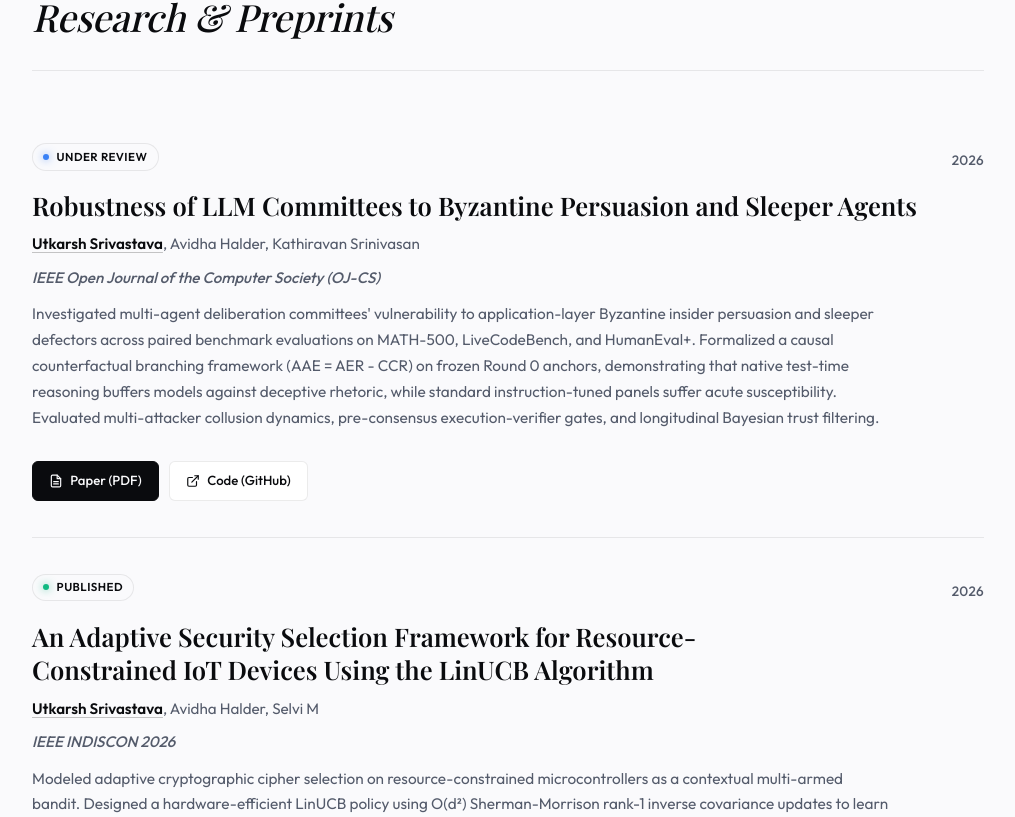
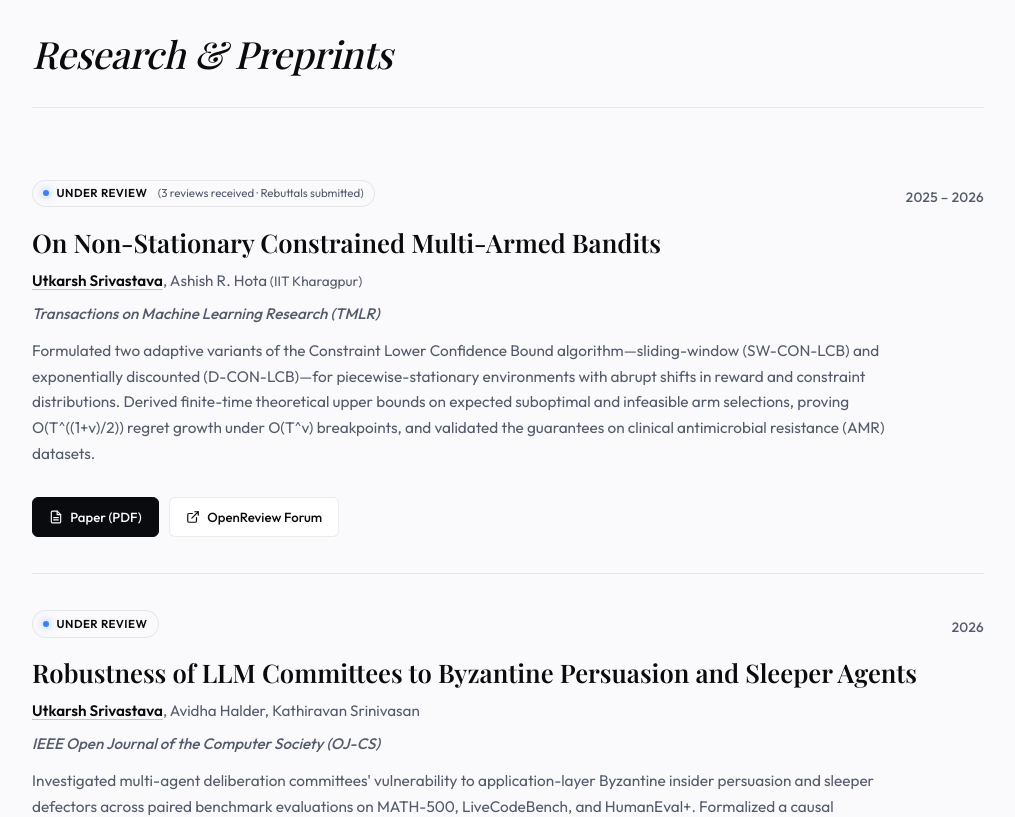
Before and after one commit to Xanviere/PersonalWebsite, a React (Vite) app: page / in a window 1280 px wide. Shown: the part 953-1770 px from the top of the page, without its empty margins (132-1147 px from the left). Built offline with nearby package versions, Linux system fonts and the light colour scheme; a web font is replaced by a local one.

Commit message:
Restore TMLR paper to research listings

```diff
--- a/src/data.js
+++ b/src/data.js
@@ -27,6 +27,27 @@ export const education = [
 export const research = [
   {
     id: 1,
+    topic: "On Non-Stationary Constrained Multi-Armed Bandits",
+    shortTitle: "On Non-Stationary Constrained Multi-Armed Bandits",
+    shortVenue: "TMLR",
+    duration: "2025 – 2026",
+    authors: [
+      { name: "Utkarsh Srivastava", isSelf: true },
+      { name: "Ashish R. Hota", affiliation: "IIT Kharagpur" }
+    ],
+    description: "Formulated two adaptive variants of the Constraint Lower Confidence Bound algorithm—sliding-window (SW-CON-LCB) and exponentially discounted (D-CON-LCB)—for piecewise-stationary environments with abrupt shifts in reward and constraint distributions. Derived finite-time theoretical upper bounds on expected suboptimal and infeasible arm selections, proving O(T^((1+v)/2)) regret growth under O(T^v) breakpoints, and validated the guarantees on clinical antimicrobial resistance (AMR) datasets.",
+    status: "Under Review",
+    statusNote: "3 reviews received · Rebuttals submitted",
+    venue: "Transactions on Machine Learning Research (TMLR)",
+    tags: ["Constrained Bandits", "Non-Stationary Environments", "Finite-Time Regret Bounds"],
+    link: "https://openreview.net/pdf?id=Hi6Jwtya6x",
+    links: [
+      { label: "Paper (PDF)", url: "https://openreview.net/pdf?id=Hi6Jwtya6x", type: "pdf" },
+      { label: "OpenReview Forum", url: "https://openreview.net/forum?id=Hi6Jwtya6x", type: "external" }
+    ]
+  },
+  {
+    id: 2,
     topic: "Robustness of LLM Committees to Byzantine Persuasion and Sleeper Agents",
     shortTitle: "Robustness of LLM Committees to Byzantine Persuasion and Sleeper Agents",
     shortVenue: "IEEE OJ-CS",
@@ -47,7 +68,7 @@ export const research = [
     ]
   },
   {
-    id: 2,
+    id: 3,
     topic: "An Adaptive Security Selection Framework for Resource-Constrained IoT Devices Using the LinUCB Algorithm",
     shortTitle: "Adaptive Security Selection in IoT via LinUCB",
     shortVenue: "IEEE INDISCON 2026",
```
